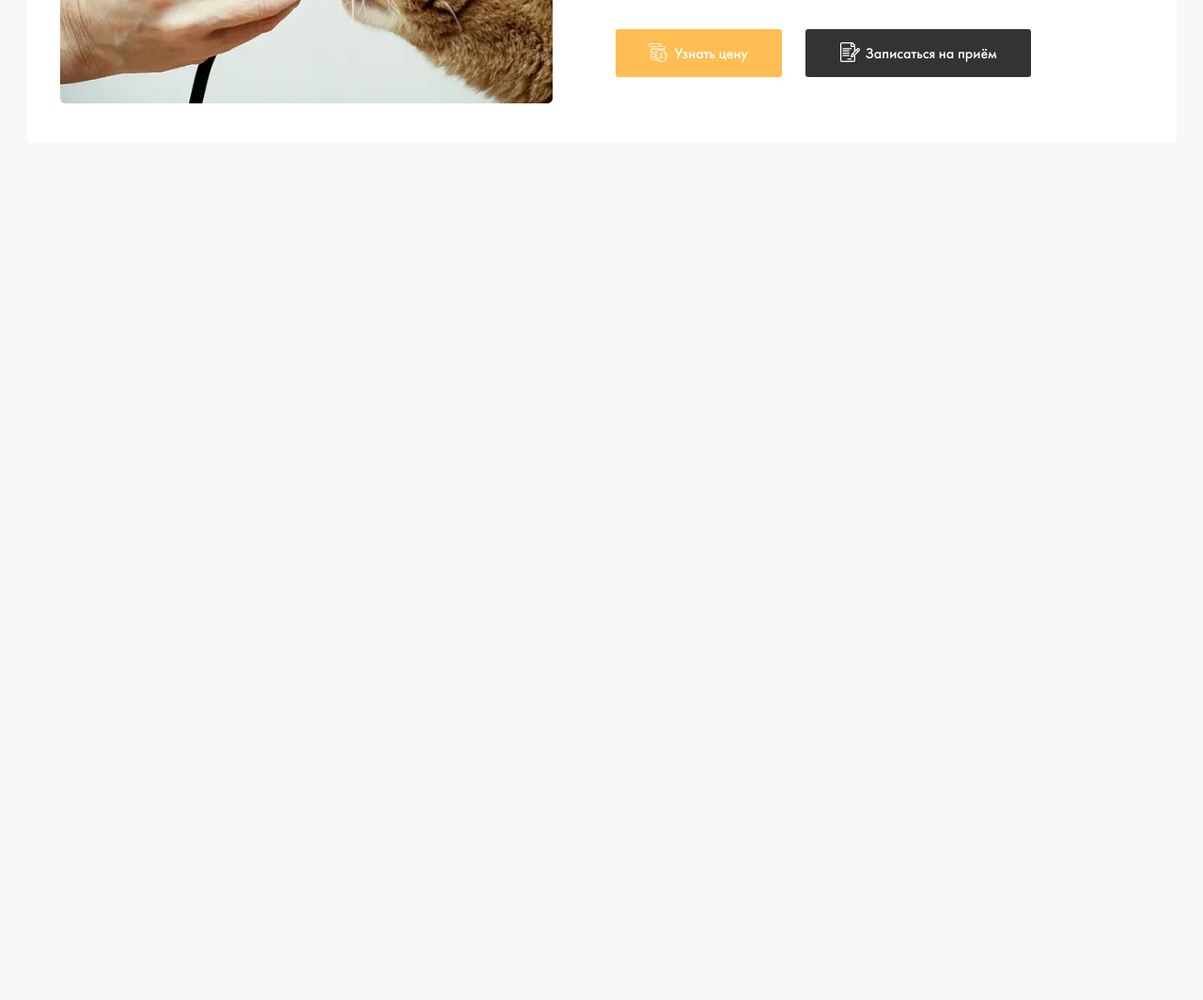
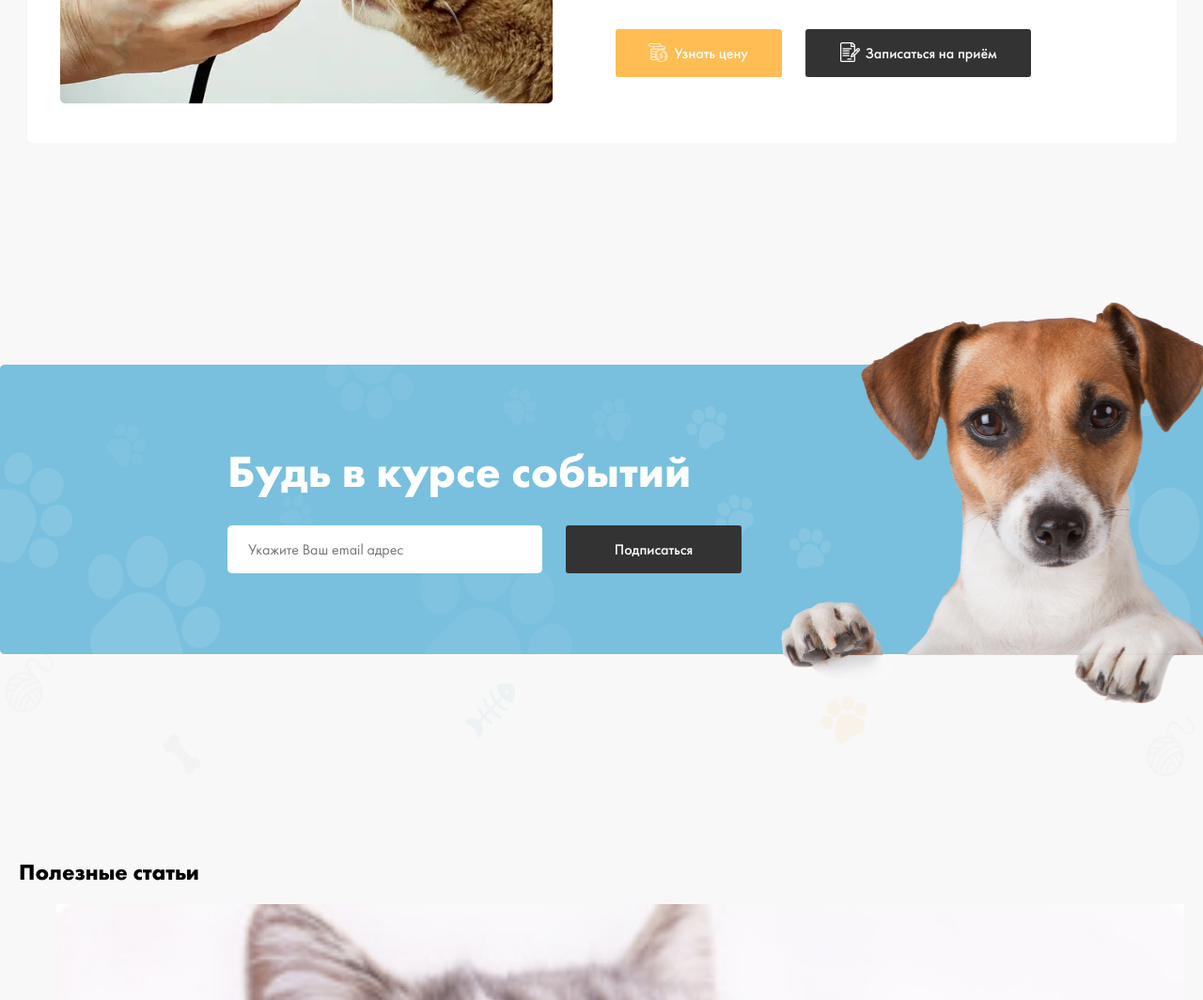
Before and after one commit to Jaloliddin-Zokirov/13-dars_Imtihon, a plain HTML site: page index.html in a window 1280 px wide. Shown: the part 1958-3022 px from the top of the page at 94% size. Before the commit the page ends 2237 px from the top, so only its background shows below. Drawn offline with Linux system fonts and the light colour scheme; files whose address does not match are found by name.

Commit message:
add news section

```diff
--- a/index.html
+++ b/index.html
@@ -137,6 +137,53 @@
         </div>
       </div>
     </section>
+
+    <section class="subscription">
+      <div class="container">
+        <div class="subscription__box">
+          <h2 class="subscription__title">Будь в курсе событий</h2>
+          <form class="subscription__list" action="https://echo.htmlacademy.ru/" method="POST">
+            <label class="subscription__item" title="user email address">
+              <input class="subscription__email" type="email" name="user_email" placeholder="Укажите Ваш email адрес" >
+            </label>
+            <button class="subscription__submit" type="submit">Подписаться</button>
+          </form>
+        </div>
+      </div>
+    </section>
+
+    <section class="news">
+      <div class="container">
+        <div class="news__box">
+          <h2 class="news__title">Полезные статьи</h2>
+          <ul class="news__list">
+            <li class="news__item">
+              <img class="news__img" src="./images/teeth.jpg" width="305" height="180" alt="The picture depicts a cat opening its mouth">
+              <div class="news__content">
+                <p class="news__time"><time datetime="2020-08-28">28.08.2020</time></p>
+                <strong class="news__subject">Ультразвуковая чистка зубов</strong>
+                <p class="news__text">Появление в доме котенка приятное и радосное событие. Но не всегда этот пушистый зверек берется от ...</p>
+                <a class="news__link" href="#">Читать больше</a>
+              </div>
+            </li>
+            <li class="news__item">
+              <img class="news__img" src="./images/get-dog.jpg" width="305" height="435" alt="The picture depicts two dogs running">
+
+              <a class="news__link" href="#">Читать больше</a>
+            </li>
+            <li class="news__item">
+              <img class="news__img" src="./images/graft.jpg" width="305" height="180" alt="The picture shows a dog injecting">
+              <div class="news__content">
+                <p class="news__time"><time datetime="2020-07-21">21.07.2020</time></p>
+                <strong class="news__subject">Когда привавать питомца?</strong>
+                <p class="news__text">Появление в доме котенка приятное и радосное событие. Но не всегда этот пушистый зверек берется от ...</p>
+                <a class="news__link" href="#">Читать больше</a>
+              </div>
+            </li>
+          </ul>
+        </div>
+      </div>
+    </section>
   </main>
 
 </body>
--- a/sass/blocks/_blocks.scss
+++ b/sass/blocks/_blocks.scss
@@ -4,4 +4,6 @@
 @import "hero";
 @import "quote";
 @import "service";
+@import "subscription";
+@import "news";
 @import "footer";
--- /dev/null
+++ b/sass/blocks/_subscription.scss
@@ -0,0 +1,57 @@
+.subscription{
+  margin-bottom: 151px;
+  padding: 108px 0 65px;
+  background-image: url("../images/dog.png"), url("../images/subscription-bgi.png");
+  background-repeat: no-repeat;
+  background-size: 613px 481px, 100% 308px;
+  background-position: calc(50% + 445px) calc(50%), center calc(50% + 21px) ;
+}
+
+.subscription__box{
+  padding: 90px 222px 88px;
+}
+
+.subscription__title{
+  margin: 0;
+  margin-bottom: 32px;
+  font-weight: 700;
+  font-size: 48px;
+  line-height: 50px;
+  color: #FFFFFF;
+}
+
+.subscription__item{
+  margin-right: 21px;
+}
+
+.subscription__email{
+  width: 100%;
+  max-width: 335px;
+  padding: 16px 22px 15px;
+  font-weight: 400;
+  font-size: 16px;
+  line-height: 20px;
+  color: #949494;
+  background: #FFFFFF;
+  border: none;
+  border-radius: 5px;
+}
+
+.subscription__submit{
+  padding: 15px 52px;
+  font-weight: 500;
+  font-size: 16px;
+  line-height: 21px;
+  color: #FFFFFF;
+  background: #333333;
+  border: none;
+  border-radius: 3px;
+
+  &:hover{
+    opacity: 0.8;
+  }
+
+  &:active{
+    opacity: 0.6;
+  }
+}
```
Also changed, not shown: css/main.css, images/dog.png (added), images/get-dog.jpg (added), images/graft.jpg (added), images/subscription-bgi.png (added), images/teeth.jpg (added), sass/blocks/_news.scss (added), 1 other file.
